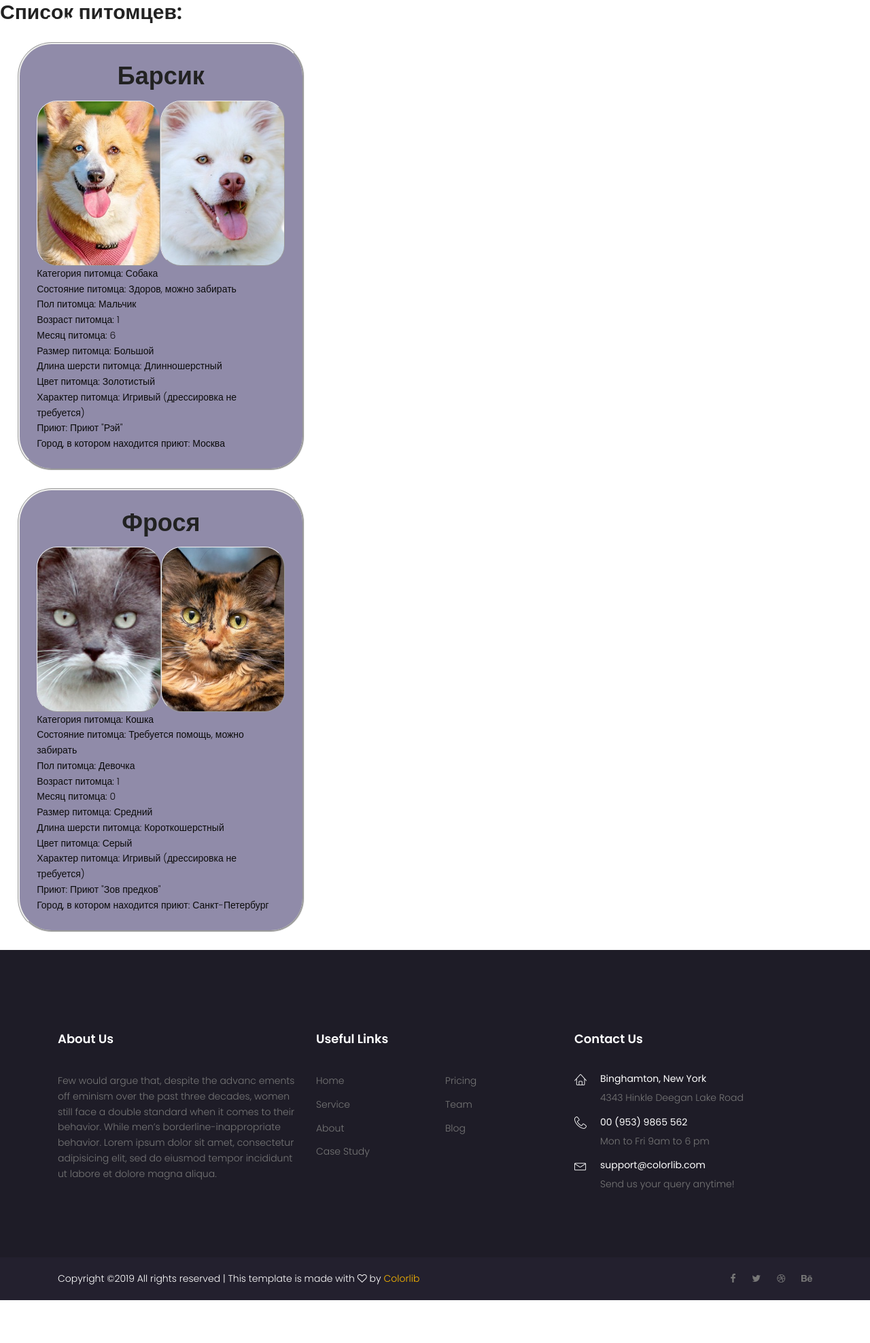
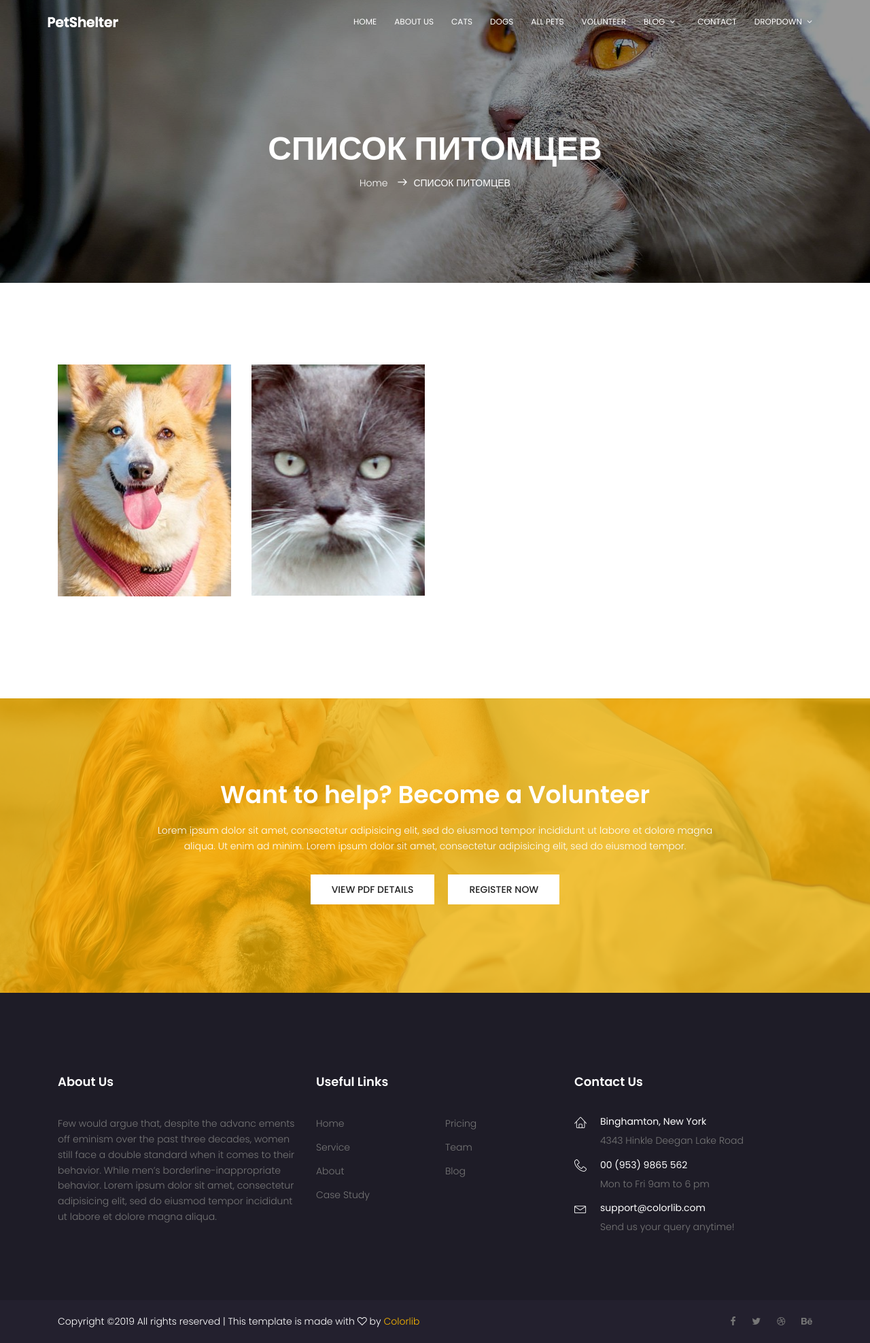
Before and after one commit to adronkin/animal_shelter, a Django app: page /pets/ in a window 1280 px wide. Shown: the whole page at 68% size. Before the commit the page ends 1912 px from the top, so only its background shows below. Run offline with Django 3.2, Linux system fonts and the light colour scheme; data comes from the database, SQL or seed files in the repository; parts of the project's set-up code (start-up, migrations or seed data) failed here and were passed over; some libraries are stand-ins or nearby versions.

Commit message:
Использованы общие стили для списка и карточки питомца Подробная информация о питомце и доп. фото вынесены в карточку

```diff
--- a/mainapp/templates/mainapp/base.html
+++ b/mainapp/templates/mainapp/base.html
@@ -60,32 +60,26 @@
         <div class="container main-menu">
             <div class="row align-items-center justify-content-between d-flex">
                 <div id="logo">
-                    <a href="{% url 'main:index' %}"><img src="{% static 'img/logo.png' %}" alt="" title=""/></a>
+                    <a href={% url 'mainapp:index' %}><img src="{% static 'img/logo.png' %}" alt="" title=""/></a>
                 </div>
                 <nav id="nav-menu-container">
                     <ul class="nav-menu">
-                        <li class="menu-active"><a href="{% url 'main:index' %}">Home</a></li>
-                        <li><a href="{% url 'main:about' %}">About Us</a></li>
-                        <li><a href="{% url 'main:cats' %}">Cats</a></li>
-                        <li><a href="{% url 'main:dogs' %}">Dogs</a></li>
-                        <li><a href="{% url 'main:volunteer' %}">Volunteer</a></li>
+                        <li class="menu-active"><a href="{% url 'mainapp:index' %}">Home</a></li>
+                        <li><a href="{% url 'mainapp:about' %}">About Us</a></li>
+                        <li><a href="{% url 'mainapp:cats' %}">Cats</a></li>
+                        <li><a href="{% url 'mainapp:dogs' %}">Dogs</a></li>
+                        <li><a href="{% url 'mainapp:pet_list' %}">All pets</a></li>
+                        <li><a href="{% url 'mainapp:volunteer' %}">Volunteer</a></li>
                         <li class="menu-has-children"><a href="">Blog</a>
                             <ul>
-                                <li><a href="{% url 'main:blog-home' %}">Blog Home</a></li>
-                                <li><a href="{% url 'main:blog-single' %}">Blog Single</a></li>
+                                <li><a href="{% url 'mainapp:blog-home' %}">Blog Home</a></li>
+                                <li><a href="{% url 'mainapp:blog-single' %}">Blog Single</a></li>
                             </ul>
                         </li>
-                        <li><a href="{% url 'main:contact' %}">Contact</a></li>
-                        <li>
-						{% if user.is_authenticated %}
-            				<a href="{% url 'logout' %}">Logout</a>
-        				{% else %}
-            				<a href="{% url 'login' %}">Login</a>
-        				{% endif %}
-					     </li>
+                        <li><a href="{% url 'mainapp:contact' %}">Contact</a></li>
                         <li class="menu-has-children"><a href="">Dropdown</a>
                             <ul>
-                                <li><a href="{% url 'main:elements' %}">Elements</a></li>
+                                <li><a href="{% url 'mainapp:elements' %}">Elements</a></li>
                                 <li><a href="#">Item</a></li>
                                 <li class="menu-has-children"><a href="">Level 2</a>
                                     <ul>
@@ -132,15 +126,15 @@
                         <h6>Useful Links</h6>
                         <div class="row">
                             <ul class="col footer-nav">
-                                <li><a href="{% url 'main:index' %}">Home</a></li>
+                                <li><a href="{% url 'mainapp:index' %}">Home</a></li>
                                 <li><a href="#">Service</a></li>
-                                <li><a href="{% url 'main:about' %}">About</a></li>
+                                <li><a href="{% url 'mainapp:about' %}">About</a></li>
                                 <li><a href="#">Case Study</a></li>
                             </ul>
                             <ul class="col footer-nav">
                                 <li><a href="#">Pricing</a></li>
                                 <li><a href="#">Team</a></li>
-                                <li><a href="{% url 'main:blog-home' %}">Blog</a></li>
+                                <li><a href="{% url 'mainapp:blog-home' %}">Blog</a></li>
                             </ul>
                         </div>
                     </div>
--- a/mainapp/templates/mainapp/pets.html
+++ b/mainapp/templates/mainapp/pets.html
@@ -1,36 +1,34 @@
 {% extends 'mainapp/base.html' %}
 {% load static %}
-	<!DOCTYPE html>
-	<title>{{title}}</title>
-	<html lang="zxx" class="no-js">
-	<head>		</head>
 
-    <body>
+{% block main_banner %}
+    {% include 'mainapp/includes/inc-main_banner_small.html' %}
+{% endblock %}
+
 {% block content %}
-		<h2>Список питомцев: </h2>
+    <!-- Start cat-list Area -->
+    <section class="cat-list-area section-gap">
+        <div class="container">
+            <div class="row">
             {% for pet in pets %}
-            <div class="pet_card">
-            <h1 class="pet_card_name">{{pet.name}}</h1>
-            <div class="pet_card_photos">
-		    {% for img in pet.images.all %}
+                <div class="col-lg-3 col-md-6">
                 <a href="{% url 'mainapp:pet_card' pet.pk %}">
-                   <img class="pet_card_single_photo" src="{{ img.image.url }}" alt=""> </a>
+                    <div class="single-cat-list">
+
+                        <img src="{{pet.images.first.image.url}}" alt="" class="img-fluid">
+                        <div class="overlay">
+                            <div class="text">{{pet.name}}</div>
+                        </div>
+                    </div>
+                </a>
+                </div>
             {% endfor %}
             </div>
-    		Категория питомца: {{pet.pet_category}}<br>
-			Состояние питомца: {{pet.pet_status}}<br>
-			Пол питомца: {{pet.pet_gender}}<br>
-			Возраст питомца: {{pet.age}}<br>
-			Месяц питомца: {{pet.month}}<br>
-			Размер питомца: {{pet.pet_size}}<br>
-			Длина шерсти питомца: {{pet.pet_wool_length}}<br>
-			Цвет питомца: {{pet.pet_color}}<br>
-			Характер питомца: {{pet.pet_character}}<br>
-            Приют: {{pet.pet_shelter}}<br>
-			Город, в котором находится приют: {{pet.pet_shelter.shelter_city}}<br>
         </div>
-		{% endfor %}
+    </section>
+    <!-- End cat-list Area -->
 {% endblock %}
-		</body>
 
-	</html>
+{% block call_to_action %}
+    {% include 'mainapp/includes/inc-call_to_action.html' %}
+{% endblock %}
--- a/static/css/main.css
+++ b/static/css/main.css
@@ -4006,33 +4006,3 @@ body.mobile-nav-active #mobile-nav-toggle {
                End Blog Details  Page style
 ################
 */
-
-.pet_card {
-  width: 33%;
-  margin: 2%;
-  padding: 2%;
-  border-style: groove;
-  border-radius: 50px;
-  display: block;
-  background-color: #908ba9;
-  color: #0b0b0b;
-}
-
-.pet_card_photos {
-  justify-content: space-around;
-  display: flex;
-  border-radius: 30px;
-
-}
-
-.pet_card_single_photo {
-  border-style: outset;
-  border-width: 1px;
-  border-radius: 30px;
-  width: 100%;
-}
-
-.pet_card_name {
-  text-align: center;
-  padding-bottom: 4%;
-}
```
Also changed, not shown: mainapp/templates/mainapp/pet_card.html (+19 -10 lines). Lines whose indentation alone changed are shown as unchanged.
